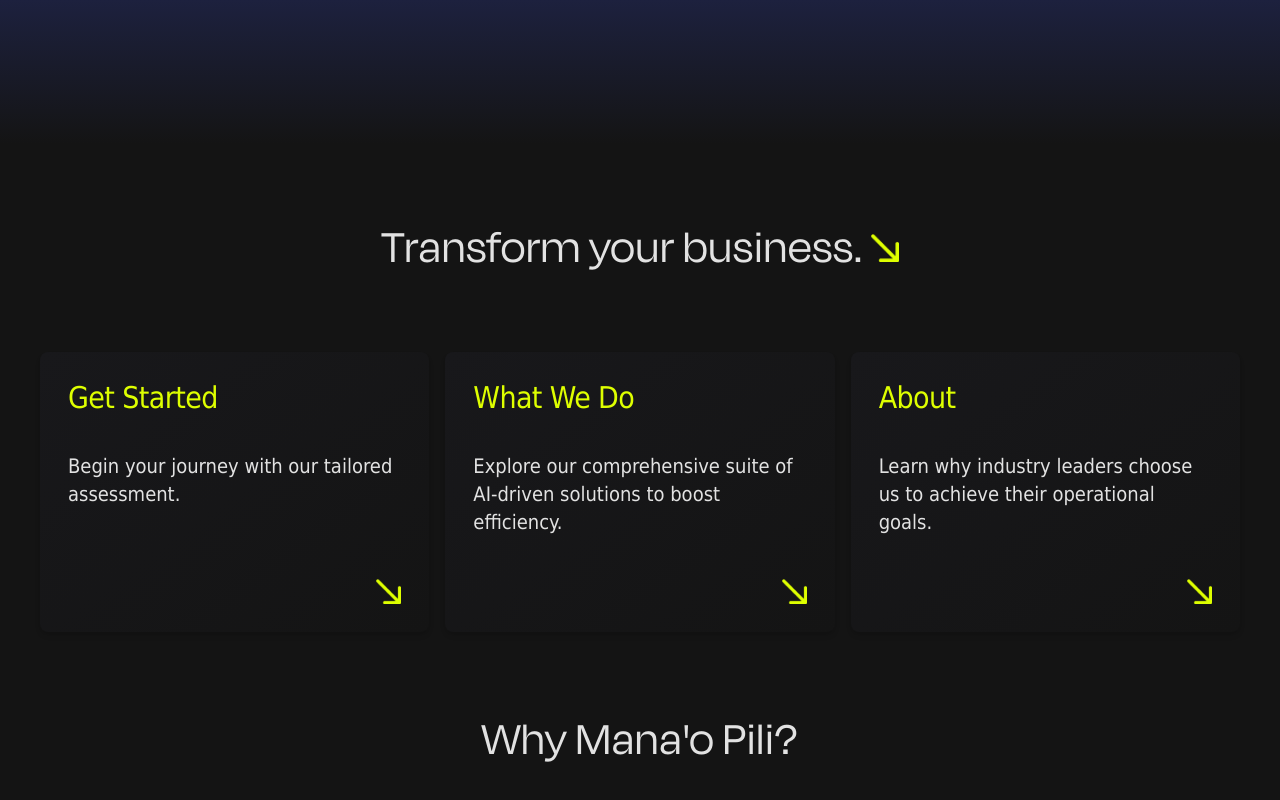
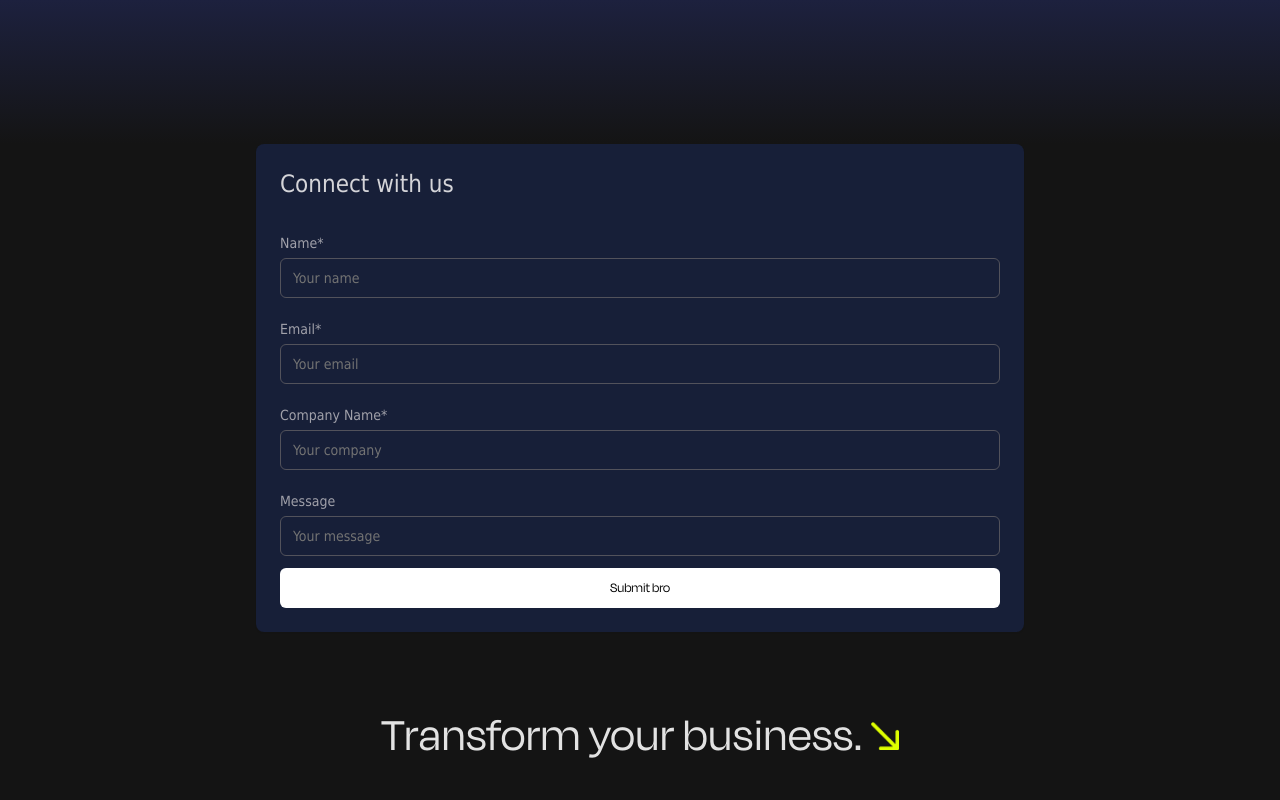
Before and after one commit to shreyaskashyapp/manaopili, a Next.js app: page / in a window 1280 px wide. Shown: the part 656-1456 px from the top of the page. Built offline with nearby package versions, Linux system fonts and the light colour scheme; no server answers.

Commit message:
new form

```diff
--- a/src/app/components/activateServer.js
+++ /dev/null
@@ -1,16 +0,0 @@
-'use client'
-import { useEffect } from "react";
-
-export default function ActivateServer() {
-    useEffect(() => {
-        async function turnOn() {
-            const response = await fetch('https://backend-manaopili.onrender.com/')
-            console.log("Server activated.")
-            const now = new Date();
-            console.log("Current time:", now.toLocaleTimeString());
-        }
-        turnOn()
-
-    }, [])
-    return null
-}
--- /dev/null
+++ b/src/app/components/new-form.js
@@ -0,0 +1,59 @@
+'use client'
+import { Button } from "@/components/ui/button";
+import { Card, CardContent, CardHeader } from "@/components/ui/card";
+import { Input } from "@/components/ui/input";
+import { Label } from "@/components/ui/label";
+import axios from "axios";
+import { useState } from "react";
+import LoadingIndicator from "./loader";
+
+const formFields = [
+    { id: "name", label: "Name", type: "text", placeholder: "Your name", isRequired: true },
+    { id: "email", label: "Email", type: "email", placeholder: "Your email", isRequired: true },
+    { id: "company", label: "Company Name", type: "text", placeholder: "Your company", isRequired: true },
+    { id: "message", label: "Message", type: "message", placeholder: "Your message" }
+];
+
+export default function NewForm() {
+    const [formData,setFormData]=useState({})
+    const [isLoading,setIsLoading]=useState(false)
+
+    async function handleSubmit(e){
+        e.preventDefault()
+        setIsLoading(true)
+        try{
+            const res=await axios.post('https://manaopili-dashboard.vercel.app/api/lead-collection', formData)
+            if (res?.status===200){
+                setFormData({})
+            }
+        }
+        catch(err){
+            console.error("Form submission failed",err.message)
+        }
+        finally{
+            setIsLoading(false)
+        }
+    }
+    return (
+        <div className="h-full w-full mx-auto flex justify-center">
+        {isLoading && <LoadingIndicator size="large" color="lime" />}
+            <Card className='bg-blue-900/30 border-none w-full max-w-3xl flex flex-col  '>
+                <CardHeader className='text-zinc-300 text-2xl'>
+                    Connect with us
+                </CardHeader>
+                <CardContent>
+                    <form onSubmit={handleSubmit}>
+                        {formFields.map((item) => (
+                            <div key={item.id} className="flex flex-col py-3 gap-2">
+                                <Label className='text-zinc-400'>{item.label}{item.isRequired?"*":''}</Label>
+                                <Input onChange={(e)=>setFormData({...formData,[item.id]:e.target.value})} type={item.text} placeholder={item.placeholder} required={item.isRequired} className='bg-transparent text-zinc-300 border-zinc-600'></Input>
+                            </div>
+                        ))}
+                        <Button type='submit' className="w-full bg-white hover:bg-[#deff00] text-black font-medium transition-all">Submit bro</Button>
+                    </form>
+                </CardContent>
+
+            </Card>
+        </div>
+    )
+}
--- a/src/app/layout.js
+++ b/src/app/layout.js
@@ -19,8 +19,13 @@ const geistMono = localFont({
 });
 
 export const metadata = {
-  title: "Mana'o Pili, LLC | Digital Transformation & ServiceNow Solutions",
-  description: `Mana'o Pili, LLC is a ServiceNow partner specializing in digital transformation solutions. We help organizations optimize their ServiceNow investment through tailored assessments, roadmaps, and quick wins. Our expertise in AI-driven solutions empowers businesses to streamline operations and enhance customer service.`,
+  title: "Home | Digital Transformation & ServiceNow Solutions | Mana'o Pili, LLC",
+  description: "Achieve Digital Transformation with Mana’o Pili. Optimize operations with AI-powered cloud solutions. Streamline IT, empower teams, and elevate customer service.",
+  openGraph: {
+    title: "Achieve Digital Transformation with Mana’o Pili",
+    description: "Optimize your operations with AI-powered cloud solutions and elevate customer service. Start your digital transformation today with Mana’o Pili.",
+    url: "https://manaopili.com/",
+  },
 };
 
 export default function RootLayout({ children }) {
--- a/src/app/page.js
+++ b/src/app/page.js
@@ -1,10 +1,12 @@
+'use client'
 import { Button } from "@/components/ui/button"
 import Link from 'next/link'
 import Image from 'next/image'
 import Cards from './components/homecards'
 import WhyManaopiliWheel from './components/wheel'
-import ActivateServer from "./components/activateServer"
-
+import { useEffect } from "react"
+import { activateServer } from "@/lib/utils"
+import NewForm from "./components/new-form"
 
 const sections = [
   {
@@ -24,20 +26,14 @@ const sections = [
   }
 ];
 
-export const metadata = {
-  title: "Home | Digital Transformation & ServiceNow Solutions | Mana'o Pili, LLC",
-  description: "Achieve Digital Transformation with Mana’o Pili. Optimize operations with AI-powered cloud solutions. Streamline IT, empower teams, and elevate customer service.",
-  openGraph: {
-    title: "Achieve Digital Transformation with Mana’o Pili",
-    description: "Optimize your operations with AI-powered cloud solutions and elevate customer service. Start your digital transformation today with Mana’o Pili.",
-    url: "https://manaopili.com/",
-  },
-};
+
 
 export default function HomePage() {
+  useEffect(()=>{
+    activateServer()
+  },[])
   return (
     <div className="bg-[#141414] text-white">
-      <ActivateServer />
       <div className="w-full">
         <div className="">
           <div className="relative h-[100vh] bg-gradient-to-b from-[#455CFF] to-[#141414] w-full flex flex-col items-center justify-center overflow-hidden">
@@ -59,6 +55,7 @@ export default function HomePage() {
               </div>
             </div>
           </div>
+          <NewForm/>
           {/* Transformm your business  */}
           <div className='flex justify-center items-center pt-20 md:gap-2 gap-0 px-3  '>
             <h2 className="text-5xl  font-normal text-[#e2e2e2] text-center">Transform your business.</h2>
--- a/src/app/services/page.js
+++ b/src/app/services/page.js
@@ -1,4 +1,4 @@
-
+'use client'
 import {
   Check,
   LineChart,
@@ -11,7 +11,8 @@ import CompareCard from '../components/comparisionCards'
 import HeroSection from '../components/hero-section'
 import ServicesAccordion from '../components/services-accordion'
 import SurveyButton from '../components/surveyButton'
-import ActivateServer from '../components/activateServer'
+import { activateServer } from '@/lib/utils'
+import { useEffect } from 'react'
 
 const categories = ["IMPLEMENTATIONS", "CONSULTING", "MANAGED SERVICES", "ENHANCEMENTS"]
 
@@ -241,9 +242,11 @@ const buttonData = {
 
 
 export default function Component() {
+    useEffect(()=>{
+      activateServer()
+    },[])
   return (
     <div className=" bg-[#141414]">
-      <ActivateServer />
       <div className="w-full">
         {/* //hero */}
         <HeroSection data={hero} bgColor={`from-[#455CFF] to-[#141414]`} height={`[70vh]`} />
--- /dev/null
+++ b/src/app/survey-list/layout.js
@@ -0,0 +1,17 @@
+export const metadata = {
+    title: "Digital Trip Survey | Mana'o Pili, LLC",
+    description: "Take the Digital Trip Survey to optimize ServiceNow usage. Get tailored roadmaps, quick wins, and insights to unlock the full potential of your investment.",
+    openGraph: {
+        title: "Digital Trip Survey - Mana’o Pili",
+        description: "Take the Digital Trip Survey to assess your ServiceNow usage and get a tailored roadmap with quick wins to maximize the value of your ServiceNow investment.",
+        url: "https://manaopili.com/survey-list",
+    },
+};
+
+export default function SurveyListLayout({ children }) {
+    return (
+      <div>
+        {children}
+      </div>
+    );
+  }
--- a/src/app/survey-list/page.js
+++ b/src/app/survey-list/page.js
@@ -1,8 +1,10 @@
+'use client'
 import { LineChart, Settings, Users, Zap, Server, Headphones, Shield, BrainCircuit, FolderKanban, Terminal, UserCircle } from 'lucide-react'
 import Link from "next/link";
 import HeroSection from "../components/hero-section";
 import Image from 'next/image';
-import ActivateServer from '../components/activateServer';
+import { useEffect } from 'react';
+import { activateServer } from '@/lib/utils';
 
 const data = {
     'title': "Take Our Survey",
@@ -26,20 +28,13 @@ const modules = [
     { name: "Employee (HRSD)", icon: <UserCircle className="h-5 w-5" />, slug: "" }
 ];
 
-export const metadata = {
-    title: "Digital Trip Survey | Mana'o Pili, LLC",
-    description: "Take the Digital Trip Survey to optimize ServiceNow usage. Get tailored roadmaps, quick wins, and insights to unlock the full potential of your investment.",
-    openGraph: {
-        title: "Digital Trip Survey - Mana’o Pili",
-        description: "Take the Digital Trip Survey to assess your ServiceNow usage and get a tailored roadmap with quick wins to maximize the value of your ServiceNow investment.",
-        url: "https://manaopili.com/survey",
-    },
-};
 
 export default function SurveyList() {
+    useEffect(()=>{
+        activateServer();
+    },[])
     return (
         <div>
-            <ActivateServer />
             <HeroSection data={data} bgColor="from-[#455CFF] to-[#141414]" height={`[70vh]`} />
             <div className="flex flex-col justify-center items-center gap-8 py-10">
                 <h2 className="text-3xl md:text-4xl text-gray-300 text-center italic">
--- a/src/lib/utils.js
+++ b/src/lib/utils.js
@@ -1,3 +1,4 @@
+import axios from "axios";
 import { clsx } from "clsx";
 import { twMerge } from "tailwind-merge"
 
@@ -5,7 +6,7 @@ export function cn(...inputs) {
   return twMerge(clsx(inputs));
 }
 
-export const CATEGORIES = (obj) =>{
+export const CATEGORIES = (obj) => {
   return obj.types
 }
 
@@ -42,7 +43,7 @@ const findAverageFromKey = (results, key) => {
     return acc;
   }, {});
 
-  return {average, category: key};
+  return { average, category: key };
 
 }
 
@@ -50,7 +51,7 @@ export function parseResults(results, config, obj) {
   switch (config) {
     case 'CSM':
       const result = CATEGORIES(obj).map(category => {
-      return findAverageFromKey(results, category)
+        return findAverageFromKey(results, category)
       })
       return result
 
@@ -60,7 +61,7 @@ export function parseResults(results, config, obj) {
 }
 
 export function parseToGraph(rawData = []) {
-  if(!Array.isArray(rawData)) return;
+  if (!Array.isArray(rawData)) return;
   const barData = rawData?.map((item, index) => {
     return Object.keys(item?.average).map((key, index) => {
       return {
@@ -95,3 +96,16 @@ export const checkIfMobile = () => {
   console.log(mobile)
   return mobile;
 };
+
+export async function activateServer() {
+  try{
+    const response = await axios.get('https://backend-manaopili.onrender.com/')
+    if (response.status === 200) {
+      console.log("Server activated", response.status)
+    }
+  }
+  catch(err){
+    console.error(err.message)
+  }
+  return null;
+}
```
